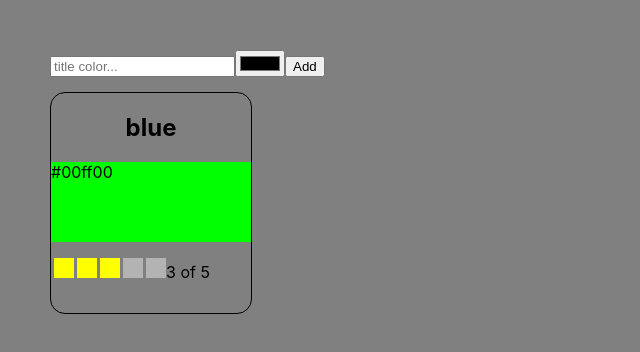
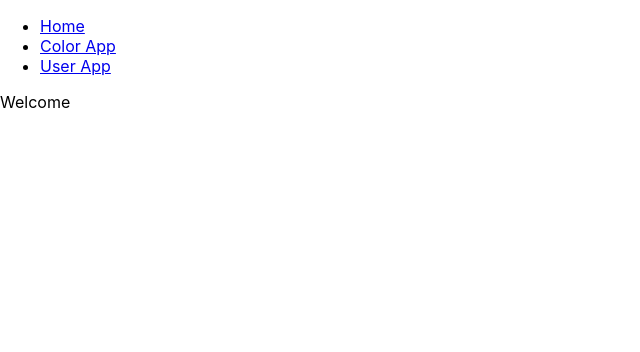
Before and after one commit to rdsysco/training-program, a React (Create React App) app: page / in a window 1280 px wide. Shown: the top 352 px of the page, without its empty margins (0-640 px from the left). Built offline with nearby package versions, Linux system fonts and the light colour scheme.

Commit message:
the logic of the color and the users apps are implemented

```diff
--- a/src/app/add-color-form.js
+++ b/src/app/add-color-form.js
@@ -7,6 +7,9 @@
     const onSubmit = e => {
         e.preventDefault();
         onAddColor(textInput.value, valueInput.value);
+        textInput.value = '';
+        textInput.focus();
+        valueInput.value = '#000000';
     }
 
     return(
--- a/src/app/app.js
+++ b/src/app/color-app.js
@@ -1,6 +1,8 @@
 import React, { Component } from 'react';
 import AddColorForm from './add-color-form';
 import ColorsList from './colors-list';
+import { v4 } from 'uuid';
+
 import '../styles/color-app.css';
 
 class ColorApp extends Component {
@@ -8,9 +10,12 @@
     constructor(){
         super();
         this.handleAddColor = this.handleAddColor.bind(this);
+        this.onRemoveColor = this.onRemoveColor.bind(this);
+
         this.state = {
             colors:[
                 {
+                    id: v4(),
                     text: 'blue',
                     colorValue: '#00ff00',
                     rate: 3
@@ -20,9 +25,18 @@
     }
 
     handleAddColor(text, value) {
-        const color = {text,colorValue: value};
+        const color = {
+            text,
+            colorValue: value,
+            id: v4(),
+            rate: 0
+        };
         this.setState({colors:[...this.state.colors,color]});
-        console.log(this.state.colors);
+    }
+
+    onRemoveColor(colorId){
+        const colors =  this.state.colors.filter(color => color.id !== colorId);
+        this.setState({colors});
     }
 
     onRateChange(value) {
@@ -35,7 +49,7 @@
             <div className="container">
                 <div className="color-app">
                     <AddColorForm onAddColor={this.handleAddColor}/>
-                    <ColorsList  colors={colors} onRateChange={this.onRateChange}/>
+                    <ColorsList  colors={colors} onRateChange={this.onRateChange} onRemoveColor={this.onRemoveColor}/>
                 </div>
             </div>
         )
--- a/src/app/color.js
+++ b/src/app/color.js
@@ -1,10 +1,14 @@
 import React from 'react';
 import StarsList from './stars-list';
 
-const Color = ({text, colorValue, rate, onRateChange}) => {
+const Color = ({ color, onRateChange, onRemoveColor}) => {
+
+    const {id: colorId, text, colorValue, rate} = color;
+
     return(
         <div className="color-box">
-            <h2 className="color-text">{text}</h2>
+        <button className="box-close" onClick={() => onRemoveColor(colorId)}>*</button>
+            <h2 className="color-text">{text || 'untitle'}</h2>
             <p className="color-value" style={ {backgroundColor: colorValue}}>{colorValue}</p>
             <StarsList rateValue={rate} onRateChange={onRateChange}/>
         </div>
--- a/src/app/colors-list.js
+++ b/src/app/colors-list.js
@@ -1,10 +1,10 @@
 import React from 'react';
 import Color from './color';
 
-const ColorsList = ({colors=[], onRateChange}) =>
+const ColorsList = ({colors=[], onRateChange, onRemoveColor}) =>
     <div className="color-list">
         {colors.map((color, i) =>
-            <Color key={i} {...color} onRateChange={onRateChange}/>
+            <Color key={i} color={color} onRateChange={onRateChange} onRemoveColor={onRemoveColor}/>
         )}
     </div>;
 
--- /dev/null
+++ b/src/app/home.js
@@ -0,0 +1,8 @@
+import React from 'react'
+
+const Home = (props) =>
+    <div>
+        Welcome
+    </div>;
+
+export default Home;
--- /dev/null
+++ b/src/app/menu.js
@@ -0,0 +1,13 @@
+import React from 'react'
+import { Link } from 'react-router-dom'
+
+const Menu = () =>
+<div>
+        <ul>
+            <li><Link to="">Home</Link></li>
+            <li><Link to="/colorapp">Color App</Link> </li>
+            <li><Link to="/userapp">User App</Link></li>
+        </ul>
+</div>;
+
+export default Menu;
--- /dev/null
+++ b/src/app/notfound.js
@@ -0,0 +1,5 @@
+import React from 'react'
+
+const Notfound = () => <h1>Not Found</h1>;
+
+export default Notfound;
--- a/src/app/stars-list.js
+++ b/src/app/stars-list.js
@@ -1,10 +1,28 @@
-import React from 'react';
+import React, { Component } from 'react';
 import Star from './star';
 
-const StarsList = ({rateValue=0, onRateChange}) =>
-<div >
-    {[...Array(5)].map((value, i) => <Star key={i} isOn={ i<rateValue ? true : false } starValue={i} onRateClick={onRateChange}/>)}
-    {rateValue} of 5
-</div>;
+class StarsList extends Component{
+
+    constructor(props) {
+        super(props);
+        this.state = {rateValue: props.rateValue || 0};
+        this.onRateChange = this.onRateChange.bind(this);
+    }
+
+    onRateChange(value){
+        this.setState({rateValue: ++value })
+    }
+
+    render() {
+        const { rateValue } = this.state;
+        return(
+        <div >
+            {[...Array(5)].map((value, i) => <Star key={i} isOn={ i<rateValue ? true : false } starValue={i} onRateClick={this.onRateChange}/>)}
+            {rateValue} of 5
+        </div>
+        )
+    }
+
+}
 
 export default StarsList;
--- /dev/null
+++ b/src/app/user-app.js
@@ -0,0 +1,27 @@
+import React, { Component } from 'react'
+import User from './user';
+
+class UserApp extends Component {
+
+    constructor(){
+        super();
+        this.state = { data: null, loading: false };
+    }
+
+    componentWillMount() {
+        const user = 'amirtvkli';
+        this.setState({loading: true});
+        fetch(`https://api.github.com/users/${user}`)
+            .then(response => response.json())
+            .then(data => this.setState({data,  loading: false}))
+
+            console.log(this.state.loading);
+    }
+
+    render() {
+        const { data, loading } = this.state;
+        return (!loading) ? <User {...data}/> : 'Loading...';
+    }
+}
+
+export default UserApp;
--- /dev/null
+++ b/src/app/user.js
@@ -0,0 +1,19 @@
+import React from 'react'
+
+const User = ({avatar_url='http://loremflickr.com/235/235/men', name="Amir Tavakoli", location="Iran, Esfahan", bio='Front-end developer' }) =>
+<div className="user-detail">
+    <div className="user-detail__avatar">
+        <img src={avatar_url} alt='avatar'/>
+    </div>
+    <div className="user-detail__name">
+        {name}
+    </div>
+    <div className="user-detail__location">
+        location: {location}
+    </div>
+    <div className="user-detail__bio">
+        bio: {bio}
+    </div>
+</div>;
+
+export default User;
--- a/src/index.js
+++ b/src/index.js
@@ -1,11 +1,27 @@
 import React from 'react';
 import ReactDOM from 'react-dom';
 import './index.css';
-// import App from './components/App';
-import ColorApp from './app/app';
+import UserApp from './app/user-app';
+import Menu from './app/menu';
+import Home from './app/home';
+import ColorApp from './app/color-app';
+import { Route, BrowserRouter as Router , Switch} from "react-router-dom";
 import * as serviceWorker from './serviceWorker';
+import Notfound from './app/notfound';
 
-ReactDOM.render(<ColorApp />, document.getElementById('root'));
+const routing = (
+    <Router>
+        <Menu/>
+        <Switch>
+            <Route exact path="/" component={ Home }/>
+            <Route path="/colorapp" component={ ColorApp }/>
+            <Route path="/userapp" component={ UserApp }/>
+            <Route component={ Notfound }/>
+        </Switch>
+    </Router>
+);
+
+ReactDOM.render(routing, document.getElementById('root'));
 
 // If you want your app to work offline and load faster, you can change
 // unregister() to register() below. Note this comes with some pitfalls.
--- a/src/styles/color-app.css
+++ b/src/styles/color-app.css
@@ -31,6 +31,10 @@
     height: 80px;
 }
 
+.box-close{
+    float: right;
+}
+
 .star{
     width: 20px;
     height:20px;
```
